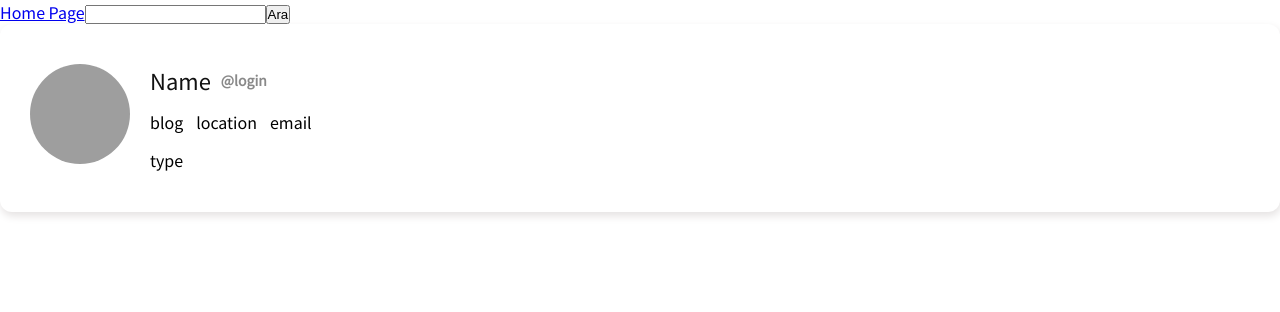
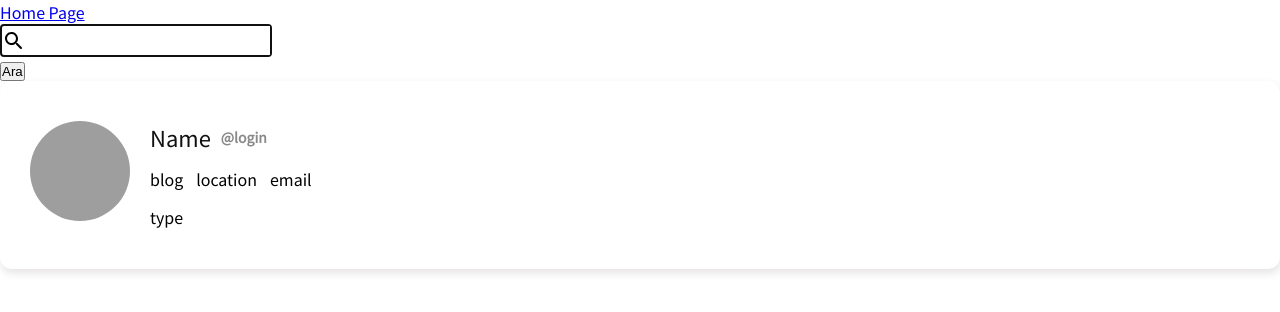
Before and after one commit to muhammeddeniz/github-api-repos, a React (Create React App) app: page / in a window 1280 px wide. Shown: the top 312 px of the page. Built offline with nearby package versions, Linux system fonts and the light colour scheme; grey boxes are pictures that could not be loaded.

Commit message:
input component

```diff
--- a/src/components/index.js
+++ b/src/components/index.js
@@ -1,2 +1,3 @@
-export { default as Timeline } from "./timeline";
-export { default as Card } from "./card/index";
+export { default as Timeline } from "./timeline/index";
+export { default as Card } from "./card";
+export { default as Input } from "./input";
--- /dev/null
+++ b/src/components/input/index.js
@@ -0,0 +1,17 @@
+import React from "react";
+import SearchRoundedIcon from "@material-ui/icons/SearchRounded";
+
+import "./input.css";
+
+const Input = ({ ...restProps }) => {
+  return (
+    <div className="input__container">
+      <div className="input__container__icon">
+        <SearchRoundedIcon></SearchRoundedIcon>
+      </div>
+      <input className="inputComponent" {...restProps}></input>
+    </div>
+  );
+};
+
+export default Input;
--- /dev/null
+++ b/src/components/input/input.css
@@ -0,0 +1,25 @@
+.input__container {
+  display: flex;
+  align-items: center;
+
+  border: 2px solid #111;
+  border-radius: 4px;
+
+  width: fit-content;
+}
+
+.input__container__icon {
+  display: flex;
+  align-items: center;
+  padding: 0;
+  margin: 0;
+}
+
+.inputComponent {
+  font-size: 18px;
+  font-weight: 500;
+
+  padding: 4px 6px;
+  outline: none;
+  border: 0px solid;
+}
--- a/src/pages/home.js
+++ b/src/pages/home.js
@@ -3,7 +3,7 @@ import axios from "axios";
 import { Link } from "react-router-dom";
 
 import { TimelineContainer } from "../container";
-import { Card } from "../components";
+import { Card, Input } from "../components";
 
 function Home() {
   const [data, setData] = useState([]);
@@ -19,14 +19,12 @@ function Home() {
       .catch((err) => console.log(err));
   };
 
-  useEffect(() => {}, []);
-
   return (
     <div>
       {/* data ad ekle  */}
       <Link to="/blog/deneme">Home Page</Link>
 
-      <input type="text" value={val} onChange={(e) => setVal(e.target.value)} />
+      <Input type="text" value={val} onChange={(e) => setVal(e.target.value)} />
       <button onClick={() => getOrgs(val)}>Ara</button>
 
       <Card></Card>
```
Also changed, not shown: src/components/timeline/index.js (renamed from src/components/timeline.js), 1 other file (tests, documents, lock files or other folders).
